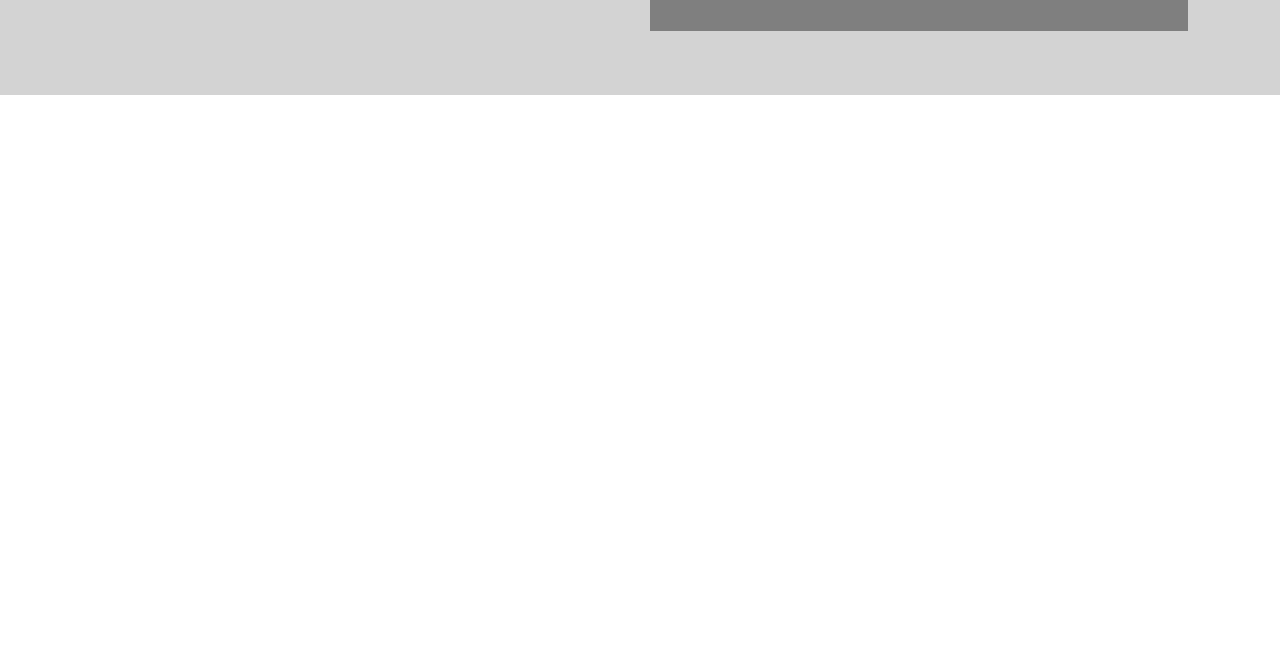
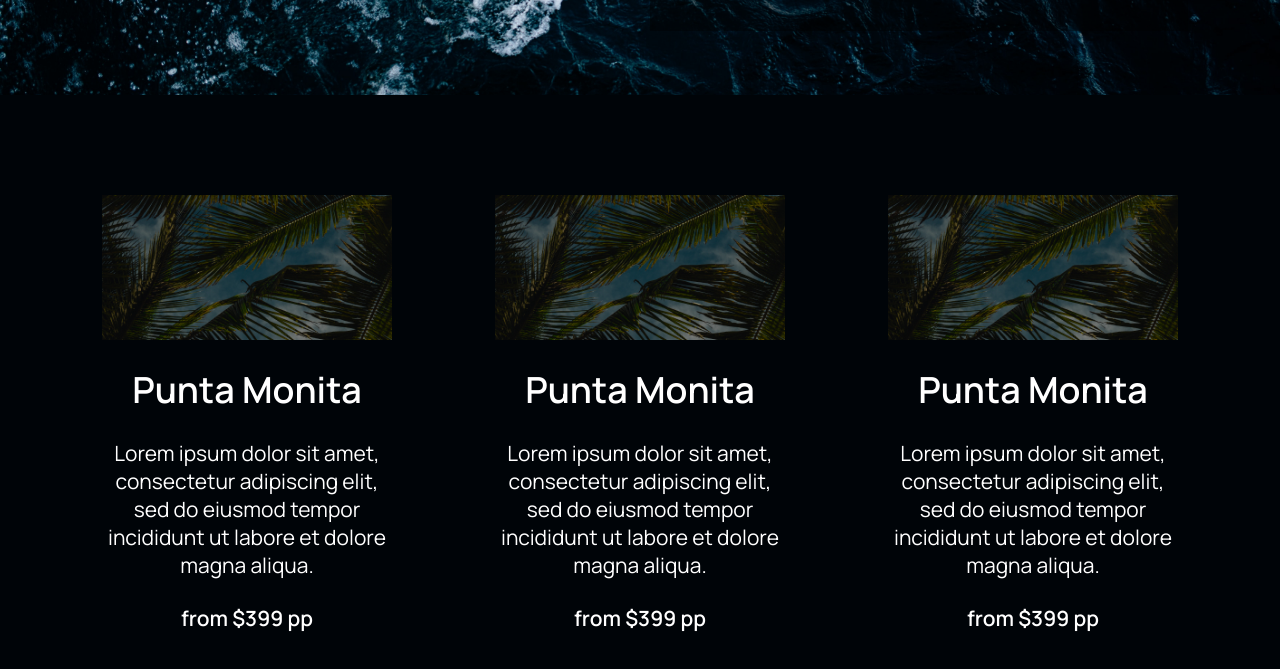
Before and after one commit to huhhell/oceania, a plain HTML site: page index.html in a window 1280 px wide. Shown: the part 663-1332 px from the top of the page. Before the commit the page ends 800 px from the top, so only its background shows below. Drawn offline with Linux system fonts and the light colour scheme.

Commit message:
tours block

```diff
--- a/index.html
+++ b/index.html
@@ -57,7 +57,39 @@
                 </div>
             </div>
         </section>
+
     </div>
+    <section class="tours">
+        <div class="tours__container">
+            <div class="tours__item">
+                <div class="tours__item-img">
+                    <img src="img/tours/01.jpg" alt="punta monita" class="tours__item-img-item">
+                </div>
+                <div class="tours__item-title">Punta Monita</div>
+                <div class="tours__item-text">Lorem ipsum dolor sit amet, consectetur adipiscing elit, sed do eiusmod tempor incididunt ut labore et dolore magna aliqua.</div>
+                <div class="tours__item-price">from $399 pp</div>
+            </div>
+            <div class="tours__item tours__item-hide2">
+                <div class="tours__item-img">
+                    <img src="img/tours/01.jpg" alt="punta monita" class="tours__item-img-item">
+                </div>
+                <div class="tours__item-title">Punta Monita</div>
+                <div class="tours__item-text">Lorem ipsum dolor sit amet, consectetur adipiscing elit, sed do eiusmod tempor incididunt ut labore et dolore magna aliqua.</div>
+                <div class="tours__item-price">from $399 pp</div>
+            </div>
+            <div class="tours__item tours__item-hide1">
+                <div class="tours__item-img">
+                    <img src="img/tours/01.jpg" alt="punta monita" class="tours__item-img-item">
+                </div>
+                <div class="tours__item-title">Punta Monita</div>
+                <div class="tours__item-text">Lorem ipsum dolor sit amet, consectetur adipiscing elit, sed do eiusmod tempor incididunt ut labore et dolore magna aliqua.</div>
+                <div class="tours__item-price">from $399 pp</div>
+            </div>
+        </div>
+        <div class="tours__dots">
+            <img src="img/tours/dots.svg" alt="dots" class="tours__dots-img">
+        </div>
+    </section>
 </div>
 
 </body>
--- a/styles/main.scss
+++ b/styles/main.scss
@@ -234,3 +234,103 @@
   }
 
 }
+
+.tours {
+  max-width: 1140px;
+  margin: 0 auto;
+  padding: 100px 0;
+
+
+  @media (max-width: 1440px) {
+    padding: 100px 32px;
+  }
+
+  @media (max-width: 1024px) {
+    padding: 50px 24px;
+  }
+
+  &__container {
+    display: flex;
+    align-items: center;
+    justify-content: space-between;
+
+
+    @media (max-width: 1024px) {
+      margin-bottom: 40px;
+    }
+  }
+
+  &__item {
+    flex: 0 0 30%;
+    max-width: 290px;
+    display: flex;
+    flex-direction: column;
+    align-items: center;
+    gap: 25px;
+
+    @media (max-width: 1024px) {
+      flex: 0 0 45%;
+      max-width: 100%;
+    }
+
+    @media (max-width: 744px) {
+      flex: 0 0 100%;
+    }
+
+    &-img {
+      position: relative;
+      padding: 25%;
+      width: 100%;
+      overflow: hidden;
+      margin: 0 auto;
+    }
+    &-img-item {
+      position: absolute;
+      width: 100%;
+      top: 0;
+      left: 0;
+      object-fit: cover;
+    }
+    &-title {
+      text-align: center;
+      font-size: 36px;
+      font-weight: 700;
+      line-height: normal;
+    }
+    &-text {
+      text-align: center;
+      font-size: 21px;
+      line-height: normal;
+    }
+    &-price {
+      text-align: center;
+      font-size: 21px;
+      font-weight: 600;
+      line-height: normal;
+    }
+  }
+
+  &__item-hide1 {
+    @media (max-width: 1024px) {
+      display: none;
+    }
+  }
+
+  &__item-hide2 {
+    @media (max-width: 744px) {
+      display: none;
+    }
+  }
+
+  &__dots {
+    display: none;
+    width: 50px;
+    margin: 0 auto;
+
+    @media (max-width: 1024px) {
+      display: block;
+    }
+
+    &-img {}
+  }
+}
```
Also changed, not shown: img/main/bgi.jpeg (added), img/tours/01.jpg (added), img/tours/dots.svg (added), styles/main.css, 1 other file.
